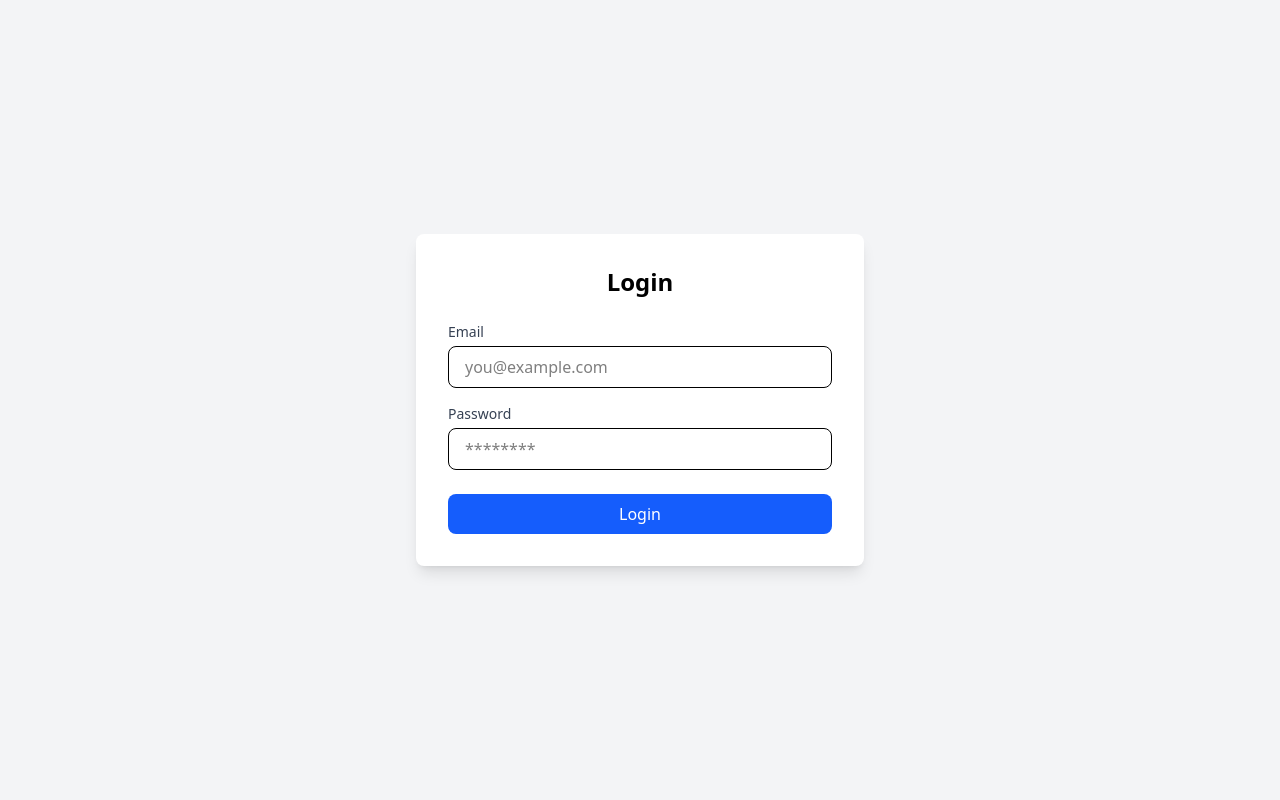
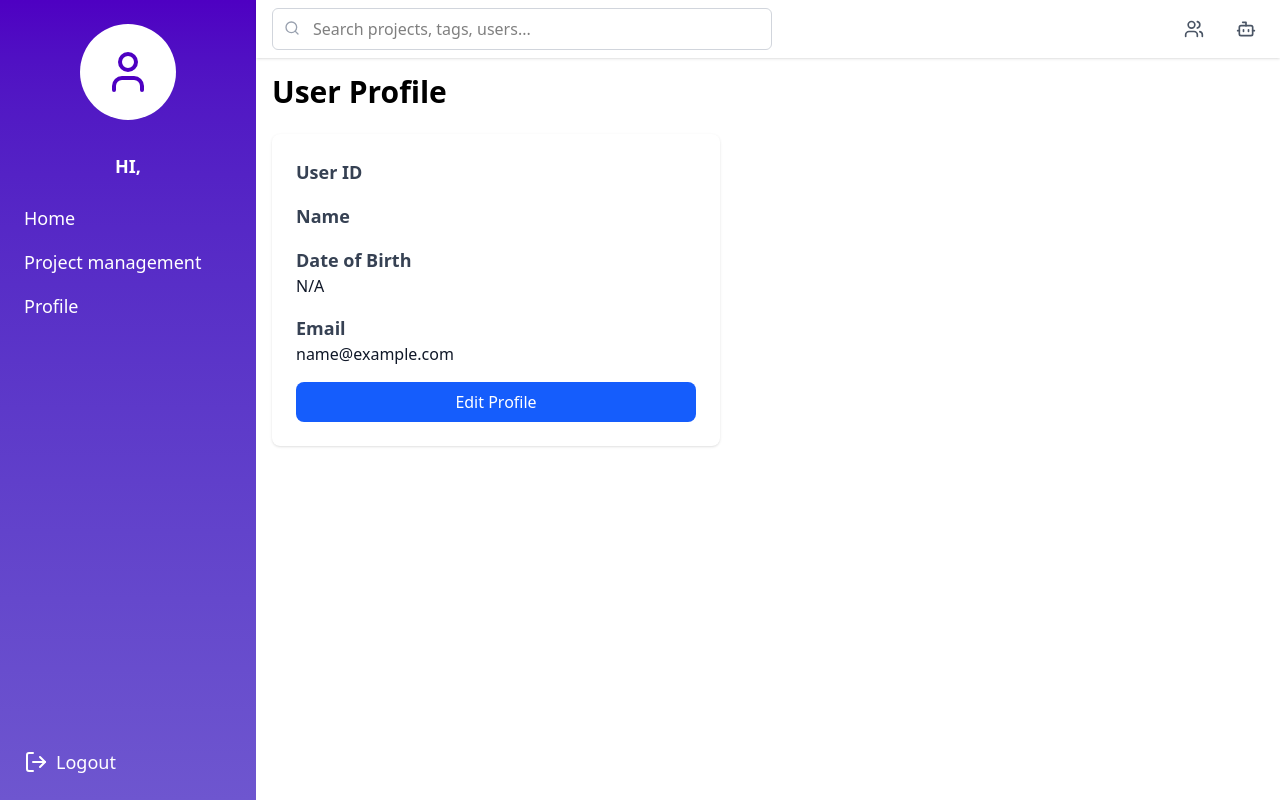
Before and after one commit to ngoctuannguyen/UET-Project-Tracker-App, a React (Vite) app: page /profile in a window 1280 px wide. Before the commit this address led to /login. Built offline with nearby package versions, Linux system fonts and the light colour scheme; sample sign-in values are in the browser's storage.

Commit message:
feat: update profile

```diff
--- a/src/components/TopBar.jsx
+++ b/src/components/TopBar.jsx
@@ -135,22 +135,21 @@ const TopBar = ({ projects, fetchSuggestions }) => {
         )}
       </div>
 
-      {/* <div className="flex items-center gap-4">
+      <div className="flex items-center gap-4">
         <button
           onClick={() => navigate("/chat-group")}
           className="p-2 hover:bg-gray-100 rounded-lg transition-colors relative group"
         >
           <Users className="w-5 h-5 text-gray-600" />
-          <span className="tooltip">Group Chat</span>
-        </button> */}
-        {/* <button
+          {/* <span className="tooltip">Group Chat</span> */}
+        </button>
+        <button
           onClick={() => navigate("/chat-ai")}
           className="p-2 hover:bg-gray-100 rounded-lg transition-colors relative group"
         >
           <Bot className="w-5 h-5 text-gray-600" />
-          <span className="tooltip">AI Assistant</span>
-        </button> */}
-      {/* </div> */}
+        </button>
+      </div>
     </div>
   );
 };
--- a/src/context/AuthContext.jsx
+++ b/src/context/AuthContext.jsx
@@ -3,18 +3,43 @@ import React, { createContext, useState, useContext } from "react";
 const AuthContext = createContext();
 
 export const AuthProvider = ({ children }) => {
-  const [auth, setAuth] = useState({
-    idToken: null,
-    refreshToken: null,
-    userData: null,
+  const [auth, setAuth] = useState(() => {
+    const idToken = localStorage.getItem("idToken");
+    const refreshToken = localStorage.getItem("refreshToken");
+    const userData = localStorage.getItem("userData");
+    return {
+      idToken: idToken || null,
+      refreshToken: refreshToken || null,
+      userData: userData ? JSON.parse(userData) : null,
+    };
   });
+
+  const refreshIdToken = async () => {
+    try {
+      const refreshToken = localStorage.getItem("refreshToken");
+      if (!refreshToken) return;
+      const res = await axios.post("/auth/refresh-token", { refreshToken });
+      const { idToken: newIdToken } = res.data;
+      setAuth((prev) => ({ ...prev, idToken: newIdToken }));
+      localStorage.setItem("idToken", newIdToken);
+      return newIdToken;
+    } catch (error) {
+      logout();
+    }
+  };
 
   const login = (idToken, refreshToken, userData) => {
     setAuth({ idToken, refreshToken, userData });
+    localStorage.setItem("idToken", idToken);
+    localStorage.setItem("refreshToken", refreshToken);
+    localStorage.setItem("userData", JSON.stringify(userData));
   };
 
   const logout = () => {
     setAuth({ idToken: null, refreshToken: null, userData: null });
+    localStorage.removeItem("idToken", idToken);
+    localStorage.removeItem("refreshToken", refreshToken);
+    localStorage.removeItem("userData", JSON.stringify(userData));
   };
 
   return (
--- a/src/pages/AdminPage.jsx
+++ b/src/pages/AdminPage.jsx
@@ -1,31 +1,61 @@
-// src/pages/AdminPage.jsx
 import React, { useState } from "react";
-import { Pencil, Trash, Plus } from "lucide-react";
+import { Pencil, Trash, Plus, Ban, CheckCircle } from "lucide-react";
 import { toast } from "sonner";
-import UserFormOverlay from "@/components/UserFormOverlay";
 import { useNavigate } from "react-router-dom";
+
+// Helper to generate random user_id
+const randomUserId = () => "U" + Math.random().toString(36).slice(2, 8).toUpperCase();
+
+const initialUsers = [
+  {
+    user_id: randomUserId(),
+    full_name: "Alice",
+    email: "alice@example.com",
+    birthday: "1995-01-01",
+    gender: "female",
+    role: "user",
+    status: "active",
+  },
+  {
+    user_id: randomUserId(),
+    full_name: "Bob",
+    email: "bob@example.com",
+    birthday: "1990-05-10",
+    gender: "male",
+    role: "manager",
+    status: "active",
+  },
+];
 
 const AdminPage = () => {
   const navigate = useNavigate();
-
-  const [users, setUsers] = useState([
-    { id: 1, name: "Alice", email: "alice@example.com", role: "user" },
-    { id: 2, name: "Bob", email: "bob@example.com", role: "manager" },
-  ]);
-
+  const [users, setUsers] = useState(initialUsers);
   const [editingUser, setEditingUser] = useState(null);
 
-  const handleDelete = (id) => {
-    setUsers(prev => prev.filter(user => user.id !== id));
+  const handleDelete = (user_id) => {
+    setUsers(prev => prev.filter(user => user.user_id !== user_id));
     toast.success("User deleted");
   };
 
+  const handleDisable = (user_id) => {
+    setUsers(prev =>
+      prev.map(user =>
+        user.user_id === user_id
+          ? { ...user, status: user.status === "active" ? "disabled" : "active" }
+          : user
+      )
+    );
+    toast.success("User status changed");
+  };
+
   const handleSave = (user) => {
-    if (user.id) {
-      setUsers(prev => prev.map(u => (u.id === user.id ? user : u)));
+    if (user.user_id) {
+      setUsers(prev =>
+        prev.map(u => (u.user_id === user.user_id ? { ...user } : u))
+      );
       toast.success("User updated");
     } else {
-      const newUser = { ...user, id: Date.now() };
+      const newUser = { ...user, user_id: randomUserId(), status: "active" };
       setUsers(prev => [...prev, newUser]);
       toast.success("User created");
     }
@@ -33,8 +63,6 @@ const AdminPage = () => {
   };
 
   const handleLogout = () => {
-    localStorage.removeItem("token");
-    localStorage.removeItem("role");
     toast.success("Logged out successfully!");
     navigate("/login");
   };
@@ -63,28 +91,55 @@ const AdminPage = () => {
       <table className="w-full bg-white shadow rounded-lg overflow-hidden">
         <thead className="bg-gray-100 text-left">
           <tr>
-            <th className="p-4">Name</th>
+            <th className="p-4">User ID</th>
+            <th className="p-4">Full Name</th>
             <th className="p-4">Email</th>
+            <th className="p-4">Birthday</th>
+            <th className="p-4">Gender</th>
             <th className="p-4">Role</th>
+            <th className="p-4">Status</th>
             <th className="p-4 text-right">Actions</th>
           </tr>
         </thead>
         <tbody>
           {users.map(user => (
-            <tr key={user.id} className="border-t">
-              <td className="p-4">{user.name}</td>
+            <tr key={user.user_id} className="border-t">
+              <td className="p-4">{user.user_id}</td>
+              <td className="p-4">{user.full_name}</td>
               <td className="p-4">{user.email}</td>
+              <td className="p-4">{user.birthday}</td>
+              <td className="p-4 capitalize">{user.gender}</td>
               <td className="p-4 capitalize">{user.role}</td>
+              <td className="p-4 capitalize">
+                {user.status === "active" ? (
+                  <span className="text-green-600 flex items-center gap-1">
+                    <CheckCircle className="inline w-4 h-4" /> Active
+                  </span>
+                ) : (
+                  <span className="text-red-600 flex items-center gap-1">
+                    <Ban className="inline w-4 h-4" /> Disabled
+                  </span>
+                )}
+              </td>
               <td className="p-4 text-right space-x-2">
                 <button
                   onClick={() => setEditingUser(user)}
                   className="text-blue-600 hover:underline"
+                  title="Edit"
                 >
                   <Pencil className="inline w-4 h-4" />
                 </button>
                 <button
-                  onClick={() => handleDelete(user.id)}
+                  onClick={() => handleDisable(user.user_id)}
+                  className="text-yellow-600 hover:underline"
+                  title={user.status === "active" ? "Disable" : "Enable"}
+                >
+                  <Ban className="inline w-4 h-4" />
+                </button>
+                <button
+                  onClick={() => handleDelete(user.user_id)}
                   className="text-red-600 hover:underline"
+                  title="Delete"
                 >
                   <Trash className="inline w-4 h-4" />
                 </button>
--- a/src/pages/Dashboard.jsx
+++ b/src/pages/Dashboard.jsx
@@ -15,7 +15,7 @@ const Dashboard = () => {
   useEffect(() => {
     const fetchProjects = async () => {
       try {
-        const response = await axios.get("/api/projects");
+        const response = await axios.get("/api/projects", { withCredentials: true });
 
         // Transform dữ liệu từ API
         const transformedData = response.data.map(project => ({
--- a/src/pages/LoginPage.jsx
+++ b/src/pages/LoginPage.jsx
@@ -23,11 +23,11 @@ const LoginPage = () => {
       const role = email.includes("admin") ? "admin" : "user";
 
       // Gửi yêu cầu đăng nhập
-      const response = await axios.post("/auth/login", { email, password });
+      const response = await axios.post("/auth/login", { email, password }, { withCredentials: true });
 
       const { idToken, refreshToken, userData } = response.data;
 
-      console.log(idToken, " ", refreshToken, " ", userData);
+      console.log(idToken, "****", refreshToken, " ", userData);
 
       // Lưu trạng thái người dùng vào Context
       login(idToken, refreshToken, userData);
--- a/src/pages/Profile.jsx
+++ b/src/pages/Profile.jsx
@@ -1,15 +1,13 @@
-import React from "react";
+import React, { useState } from "react";
 import { useAuth } from "@/context/AuthContext";
 
 const Profile = () => {
-
-  const { auth } = useAuth();
-  const [isEditing, setIsEditing] = useState(false); // Trạng thái chỉnh sửa
+  const { auth, login } = useAuth();
+  const [isEditing, setIsEditing] = useState(false);
   const [formData, setFormData] = useState({
     full_name: auth.userData?.full_name || "",
-    email: auth.userData?.email || "",
     birthday: auth.userData?.birthday?._seconds
-      ? new Date(auth.userData.birthday._seconds * 1000).toISOString().split("T")[0]
+      ? new Date(auth.userData.birthday._seconds * 1000).toLocaleDateString()
       : "",
   });
 
@@ -20,24 +18,17 @@ const Profile = () => {
 
   const handleSave = async () => {
     try {
-      // Gửi yêu cầu cập nhật profile đến API
       const updatedUserData = {
         ...auth.userData,
         full_name: formData.full_name,
-        email: formData.email,
         birthday: {
           _seconds: Math.floor(new Date(formData.birthday).getTime() / 1000),
           _nanoseconds: 0,
         },
       };
-
       // Giả lập API cập nhật profile
-      // Thay thế bằng API thực tế nếu có
       console.log("Updating profile with data:", updatedUserData);
-
-      // Cập nhật trạng thái người dùng trong context
       login(auth.idToken, auth.refreshToken, updatedUserData);
-
       setIsEditing(false);
       alert("Profile updated successfully!");
     } catch (error) {
@@ -47,20 +38,56 @@ const Profile = () => {
   };
 
   const formatDate = (timestamp) => {
-    if (!timestamp || !timestamp._seconds) return "N/A"; // Kiểm tra nếu không có dữ liệu
-    const date = new Date(timestamp._seconds * 1000); // Chuyển _seconds thành milliseconds
-    return date.toLocaleDateString("en-US", {
+    if (!timestamp || !timestamp._seconds) return "N/A";
+    const date = new Date(timestamp._seconds * 1000);
+    return date.toLocaleDateString("vi-VN", {
       year: "numeric",
       month: "long",
       day: "numeric",
-    }); // Định dạng: January 1, 1990
+    });
   };
 
   return (
     <main>
       <h1 className="text-3xl font-bold mb-6">User Profile</h1>
       <div className="bg-white shadow rounded-lg p-6 w-full max-w-md">
-
+        {isEditing ? (
+          <>
+            <div className="mb-4">
+              <label className="block text-lg font-semibold text-gray-700">Name</label>
+              <input
+                type="text"
+                name="full_name"
+                value={formData.full_name}
+                onChange={handleInputChange}
+                className="w-full px-4 py-2 border rounded-lg focus:outline-none focus:ring"
+              />
+            </div>
+            <div className="mb-4">
+              <label className="block text-lg font-semibold text-gray-700">Date of Birth</label>
+              <input
+                type="date"
+                name="birthday"
+                value={formData.birthday}
+                onChange={handleInputChange}
+                className="w-full px-4 py-2 border rounded-lg focus:outline-none focus:ring"
+              />
+            </div>
+            <button
+              onClick={handleSave}
+              className="w-full py-2 bg-blue-600 text-white rounded-lg hover:bg-blue-700 transition"
+            >
+              Save
+            </button>
+            <button
+              onClick={() => setIsEditing(false)}
+              className="w-full mt-4 py-2 border rounded-lg hover:bg-gray-300 transition"
+            >
+              Cancel
+            </button>
+          </>
+        ) : (
+          <>
             <div className="mb-4">
               <h2 className="text-lg font-semibold text-gray-700">User ID</h2>
               <p className="text-gray-900">{auth.userData?.user_id}</p>
@@ -77,6 +104,14 @@ const Profile = () => {
               <h2 className="text-lg font-semibold text-gray-700">Email</h2>
               <p className="text-gray-900">{auth.userData?.email}</p>
             </div>
+            <button
+              onClick={() => setIsEditing(true)}
+              className="w-full py-2 bg-blue-600 text-white rounded-lg hover:bg-blue-700 transition"
+            >
+              Edit Profile
+            </button>
+          </>
+        )}
       </div>
     </main>
   );
--- a/src/pages/ProjectManagementPage.jsx
+++ b/src/pages/ProjectManagementPage.jsx
@@ -22,7 +22,7 @@ const ProjectManagementPage = () => {
   useEffect(() => {
     const fetchProjects = async () => {
       try {
-        const response = await axios.get("/api/projects");
+        const response = await axios.get("/api/projects", { withCredentials: true });
 
         // Transform dữ liệu từ API
         const transformedData = response.data.map(project => ({
```
Lines whose indentation alone changed are shown as unchanged.
